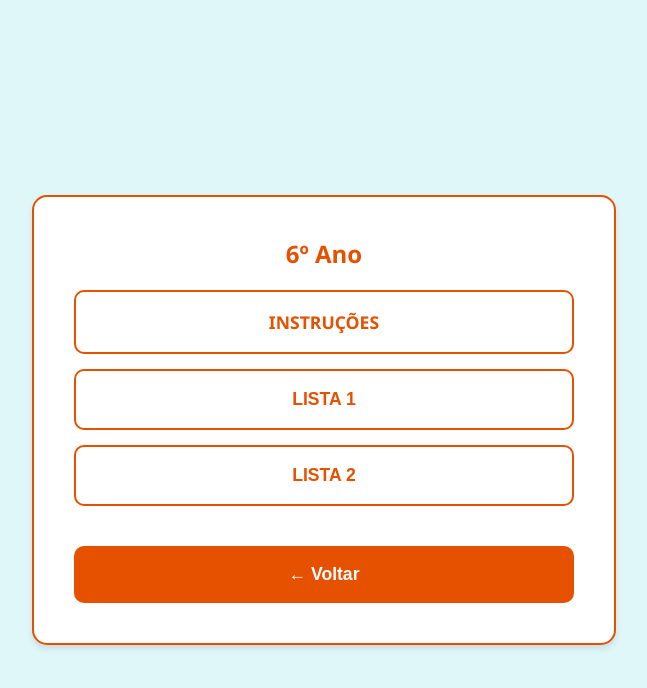
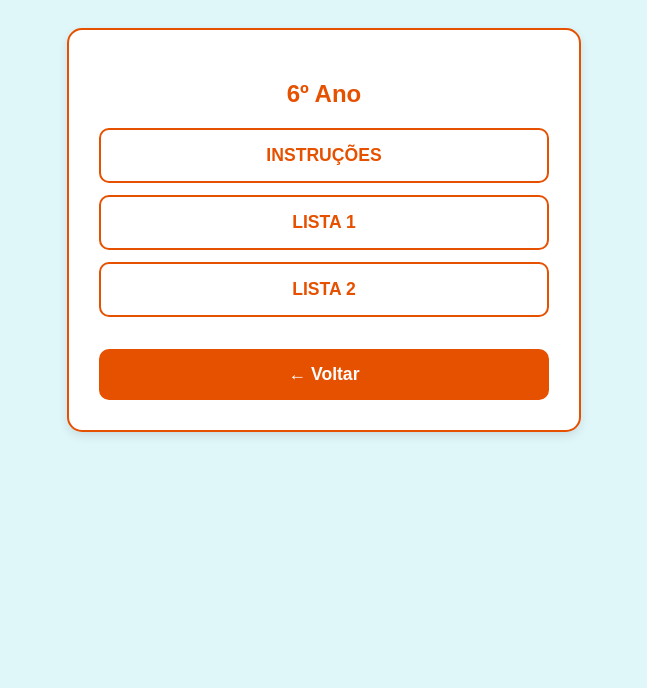
Before and after one commit to leitaosbc/Canguru2026LH, a plain HTML site: page index.html in a window 1280 px wide. Both pictures are taken after a click on the button "6º Ano". Shown: the whole page, without its empty margins (316-963 px from the left). Drawn offline with Linux system fonts and the light colour scheme.

Commit message:
Update index.html

```diff
--- a/index.html
+++ b/index.html
@@ -3,171 +3,104 @@
 <head>
     <meta charset="UTF-8">
     <meta name="viewport" content="width=device-width, initial-scale=1.0">
-    <title>Portal Canguru - Preparatório</title>
+    <title>Portal Canguru</title>
     <style>
-        :root {
-            --bg-color: #e0f7fa;
-            --text-color: #e65100;
-            --btn-bg: #ffffff;
-            --btn-hover: #fbe9e7;
-            --shadow: 0 4px 6px rgba(0,0,0,0.1);
+        body { font-family: sans-serif; background-color: #e0f7fa; color: #e65100; display: flex; justify-content: center; padding: 20px; }
+        .container { background: white; padding: 30px; border-radius: 15px; box-shadow: 0 4px 10px rgba(0,0,0,0.1); width: 100%; max-width: 450px; text-align: center; border: 2px solid #e65100; }
+        .grid { display: grid; gap: 12px; margin-top: 20px; }
+        button, .btn-link {
+            padding: 15px; font-size: 1.1rem; border: 2px solid #e65100; border-radius: 10px;
+            cursor: pointer; font-weight: bold; background: white; color: #e65100;
+            text-decoration: none; display: block;
         }
-        body {
-            font-family: 'Segoe UI', Tahoma, Geneva, Verdana, sans-serif;
-            background-color: var(--bg-color);
-            color: var(--text-color);
-            display: flex;
-            justify-content: center;
-            align-items: center;
-            min-height: 100vh;
-            margin: 0;
-            padding: 20px;
-        }
-        .container {
-            background: #ffffff;
-            padding: 40px;
-            border-radius: 15px;
-            box-shadow: var(--shadow);
-            width: 100%;
-            max-width: 500px;
-            text-align: center;
-            border: 2px solid var(--text-color);
-        }
-        h1, h2 { margin-top: 0; color: var(--text-color); }
-        .grid { display: grid; gap: 15px; margin-top: 20px; }
-        button, .btn-link {
-            padding: 18px;
-            font-size: 1.1rem;
-            border: 2px solid var(--text-color);
-            border-radius: 10px;
-            cursor: pointer;
-            font-weight: bold;
-            background-color: var(--btn-bg);
-            color: var(--text-color);
-            text-decoration: none;
-            transition: all 0.2s ease-in-out;
-            display: block;
-        }
-        button:hover, .btn-link:hover {
-            background-color: var(--btn-hover);
-            transform: translateY(-2px);
-        }
-        .btn-voltar {
-            background-color: var(--text-color);
-            color: #ffffff !important;
-            margin-top: 25px;
-            border: none;
-        }
-        .btn-voltar:hover { background-color: #bf360c; }
-        .hidden { display: none !important; }
+        button:hover { background: #fbe9e7; }
+        .btn-voltar { background: #e65100; color: white; border: none; margin-top: 20px; width: 100%; }
+        .hidden { display: none; }
     </style>
 </head>
 <body>
 
 <div class="container">
-    <div id="tela-turmas">
+    <div id="tela1">
         <h1>Selecione sua Turma</h1>
         <div class="grid">
-            <button onclick="abrirTurma('6º Ano')">6º Ano</button>
-            <button onclick="abrirTurma('7º ou 8º Ano')">7º ou 8º Ano</button>
-            <button onclick="abrirTurma('9º Ano')">9º Ano</button>
+            <button onclick="irParaTela2('6º Ano')">6º Ano</button>
+            <button onclick="irParaTela2('7º ou 8º Ano')">7º ou 8º Ano</button>
+            <button onclick="irParaTela2('9º Ano')">9º Ano</button>
         </div>
     </div>
 
-    <div id="tela-menu" class="hidden">
-        <h2 id="titulo-menu"></h2>
+    <div id="tela2" class="hidden">
+        <h2 id="titulo-turma"></h2>
         <div class="grid">
             <a id="link-instrucoes" href="#" target="_blank" class="btn-link">INSTRUÇÕES</a>
-            <button onclick="abrirSubMenu('Lista 1')">LISTA 1</button>
-            <button onclick="abrirSubMenu('Lista 2')">LISTA 2</button>
-            <button class="btn-voltar" onclick="voltarParaTurmas()">← Voltar</button>
+            <button onclick="irParaTela3('Lista 1')">LISTA 1</button>
+            <button onclick="irParaTela3('Lista 2')">LISTA 2</button>
+            <button class="btn-voltar" onclick="voltarPara1()">← Voltar</button>
         </div>
     </div>
 
-    <div id="tela-sub-lista" class="hidden">
-        <h2 id="titulo-sub-lista"></h2>
+    <div id="tela3" class="hidden">
+        <h2 id="titulo-lista"></h2>
         <div class="grid">
             <a id="link-exercicios" href="#" target="_blank" class="btn-link">EXERCÍCIOS</a>
             <a id="link-dicas" href="#" target="_blank" class="btn-link">DICAS</a>
             <a id="link-respostas" href="#" target="_blank" class="btn-link">RESPOSTAS</a>
-            <button class="btn-voltar" onclick="voltarParaMenu()">← Voltar</button>
+            <button class="btn-voltar" onclick="voltarPara2()">← Voltar</button>
         </div>
     </div>
 </div>
 
 <script>
-    const baseDeLinks = {
+    var turmaGlobal = "";
+
+    var linksPortal = {
         "6º Ano": {
-            instrucoes: "https://drive.google.com/file/d/1whfBpH46WQ-4UWL4SR6EcT7MMZCkO6o1/view?usp=sharing",
-            lista1: {
-                exercicios: "https://drive.google.com/file/d/1BSkB1DkUsqQkHkiuuZouWb09emaq03Q_/view?usp=sharing",
-                dicas: "https://drive.google.com/file/d/1VguLY-SviTYt9EGdmTyrKNXw0H56re6G/view?usp=sharing",
-                respostas: "https://drive.google.com/file/d/19areN06vm2GZeJ3bkO-CTMRTVOK24c7z/view?usp=sharing"
-            },
-            lista2: {
-                exercicios: "https://drive.google.com/file/d/1V4hEmWj8Xo6YYj0Gv-cUZol894oU8l1y/view?usp=sharing",
-                dicas: "https://drive.google.com/file/d/15AXGqD5f1WVKqzi3pbOO1ZCtBDgHzc-T/view?usp=sharing",
-                respostas: "https://drive.google.com/file/d/1RDpTQTcV9Hd3JzwFEiHp3CodBHkmVOEo/view?usp=sharing"
-            }
+            inst: "https://drive.google.com/file/d/1whfBpH46WQ-4UWL4SR6EcT7MMZCkO6o1/view?usp=sharing",
+            l1: { ex: "https://drive.google.com/file/d/1BSkB1DkUsqQkHkiuuZouWb09emaq03Q_/view?usp=sharing", di: "https://drive.google.com/file/d/1VguLY-SviTYt9EGdmTyrKNXw0H56re6G/view?usp=sharing", re: "https://drive.google.com/file/d/19areN06vm2GZeJ3bkO-CTMRTVOK24c7z/view?usp=sharing" },
+            l2: { ex: "https://drive.google.com/file/d/1V4hEmWj8Xo6YYj0Gv-cUZol894oU8l1y/view?usp=sharing", di: "https://drive.google.com/file/d/15AXGqD5f1WVKqzi3pbOO1ZCtBDgHzc-T/view?usp=sharing", re: "https://drive.google.com/file/d/1RDpTQTcV9Hd3JzwFEiHp3CodBHkmVOEo/view?usp=sharing" }
         },
         "7º ou 8º Ano": {
-            instrucoes: "https://drive.google.com/file/d/1whfBpH46WQ-4UWL4SR6EcT7MMZCkO6o1/view?usp=sharing",
-            lista1: {
-                exercicios: "https://drive.google.com/file/d/1fholNNgNax-gkuSpP8yWFYJzHszvEq_k/view?usp=sharing",
-                dicas: "https://drive.google.com/file/d/1jGaW4t9K-m911IVLnp36O9JTbZQKkku4/view?usp=sharing",
-                respostas: "https://drive.google.com/file/d/1x1Be94r2qWcxOCjOs01Eznsk2fr3XIwB/view?usp=sharing"
-            },
-            lista2: {
-                exercicios: "https://drive.google.com/file/d/1C49Mp8bMOH8ChldFztg5UD8VwdXtgQev/view?usp=sharing",
-                dicas: "https://drive.google.com/file/d/1MfgHHhFUL_TdqAya4XQaamIKDbGCl8-Z/view?usp=sharing",
-                respostas: "https://drive.google.com/file/d/17HFvRp9Ys1xm8df7hqmWWvYz2xLpJsFS/view?usp=sharing"
-            }
+            inst: "https://drive.google.com/file/d/1whfBpH46WQ-4UWL4SR6EcT7MMZCkO6o1/view?usp=sharing",
+            l1: { ex: "https://drive.google.com/file/d/1fholNNgNax-gkuSpP8yWFYJzHszvEq_k/view?usp=sharing", di: "https://drive.google.com/file/d/1jGaW4t9K-m911IVLnp36O9JTbZQKkku4/view?usp=sharing", re: "https://drive.google.com/file/d/1x1Be94r2qWcxOCjOs01Eznsk2fr3XIwB/view?usp=sharing" },
+            l2: { ex: "https://drive.google.com/file/d/1C49Mp8bMOH8ChldFztg5UD8VwdXtgQev/view?usp=sharing", di: "https://drive.google.com/file/d/1MfgHHhFUL_TdqAya4XQaamIKDbGCl8-Z/view?usp=sharing", re: "https://drive.google.com/file/d/17HFvRp9Ys1xm8df7hqmWWvYz2xLpJsFS/view?usp=sharing" }
         },
         "9º Ano": {
-            instrucoes: "https://drive.google.com/file/d/1whfBpH46WQ-4UWL4SR6EcT7MMZCkO6o1/view?usp=sharing",
-            lista1: {
-                exercicios: "https://drive.google.com/file/d/1geFhveCeR79oP-5fn84hYBoo6XbFpURL/view?usp=sharing",
-                dicas: "https://drive.google.com/file/d/1HHRkQVJLwxyx7ZIddXWDe4hp4SpqQ1S-/view?usp=sharing",
-                respostas: "https://drive.google.com/file/d/1PA5QqajQQyK4c1_w3VuKA4xRmZ57tHg7/view?usp=sharing"
-            },
-            lista2: {
-                exercicios: "https://drive.google.com/file/d/1ThElF5aJK8B4Ct6h_WlDejsfRygPxCPT/view?usp=sharing",
-                dicas: "https://drive.google.com/file/d/14JkXPVPYAE7kkbeN0GJLjaADRYlnapAI/view?usp=sharing",
-                respostas: "https://drive.google.com/file/d/1V61DvseCuE3_q4rYl5NlYFOjjmBo8CJ9/view?usp=sharing"
-            }
+            inst: "https://drive.google.com/file/d/1whfBpH46WQ-4UWL4SR6EcT7MMZCkO6o1/view?usp=sharing",
+            l1: { ex: "https://drive.google.com/file/d/1geFhveCeR79oP-5fn84hYBoo6XbFpURL/view?usp=sharing", di: "https://drive.google.com/file/d/1HHRkQVJLwxyx7ZIddXWDe4hp4SpqQ1S-/view?usp=sharing", re: "https://drive.google.com/file/d/1PA5QqajQQyK4c1_w3VuKA4xRmZ57tHg7/view?usp=sharing" },
+            l2: { ex: "https://drive.google.com/file/d/1ThElF5aJK8B4Ct6h_WlDejsfRygPxCPT/view?usp=sharing", di: "https://drive.google.com/file/d/14JkXPVPYAE7kkbeN0GJLjaADRYlnapAI/view?usp=sharing", re: "https://drive.google.com/file/d/1V61DvseCuE3_q4rYl5NlYFOjjmBo8CJ9/view?usp=sharing" }
         }
     };
 
-    let turmaSelecionada = "";
-
-    function abrirTurma(turma) {
-        turmaSelecionada = turma;
-        document.getElementById('tela-turmas').classList.add('hidden');
-        document.getElementById('tela-menu').classList.remove('hidden');
-        document.getElementById('titulo-menu').innerText = turma;
-        document.getElementById('link-instrucoes').href = baseDeLinks[turma].instrucoes;
+    function irParaTela2(turma) {
+        turmaGlobal = turma;
+        document.getElementById('tela1').style.display = 'none';
+        document.getElementById('tela2').style.display = 'block';
+        document.getElementById('titulo-turma').innerText = turma;
+        document.getElementById('link-instrucoes').href = linksPortal[turma].inst;
     }
 
-    function abrirSubMenu(nomeLista) {
-        document.getElementById('tela-menu').classList.add('hidden');
-        document.getElementById('tela-sub-lista').classList.remove('hidden');
-        document.getElementById('titulo-sub-lista').innerText = turmaSelecionada + " - " + nomeLista;
-        const chaveLista = nomeLista.replace(" ", "").toLowerCase();
-        const dadosLista = baseDeLinks[turmaSelecionada][chaveLista];
-        document.getElementById('link-exercicios').href = dadosLista.exercicios;
-        document.getElementById('link-dicas').href = dadosLista.dicas;
-        document.getElementById('link-respostas').href = dadosLista.respostas;
+    function irParaTela3(lista) {
+        document.getElementById('tela2').style.display = 'none';
+        document.getElementById('tela3').style.display = 'block';
+        document.getElementById('titulo-lista').innerText = turmaGlobal + " - " + lista;
+
+        var chave = (lista === 'Lista 1') ? 'l1' : 'l2';
+        document.getElementById('link-exercicios').href = linksPortal[turmaGlobal][chave].ex;
+        document.getElementById('link-dicas').href = linksPortal[turmaGlobal][chave].di;
+        document.getElementById('link-respostas').href = linksPortal[turmaGlobal][chave].re;
     }
 
-    function voltarParaTurmas() {
-        document.getElementById('tela-menu').classList.add('hidden');
-        document.getElementById('tela-turmas').classList.remove('hidden');
+    function voltarPara1() {
+        document.getElementById('tela2').style.display = 'none';
+        document.getElementById('tela1').style.display = 'block';
     }
 
-    function voltarParaMenu() {
-        document.getElementById('tela-sub-lista').classList.add('hidden');
-        document.getElementById('tela-menu').classList.remove('hidden');
+    function voltarPara2() {
+        document.getElementById('tela3').style.display = 'none';
+        document.getElementById('tela2').style.display = 'block';
     }
 </script>
+
 </body>
 </html>
```
